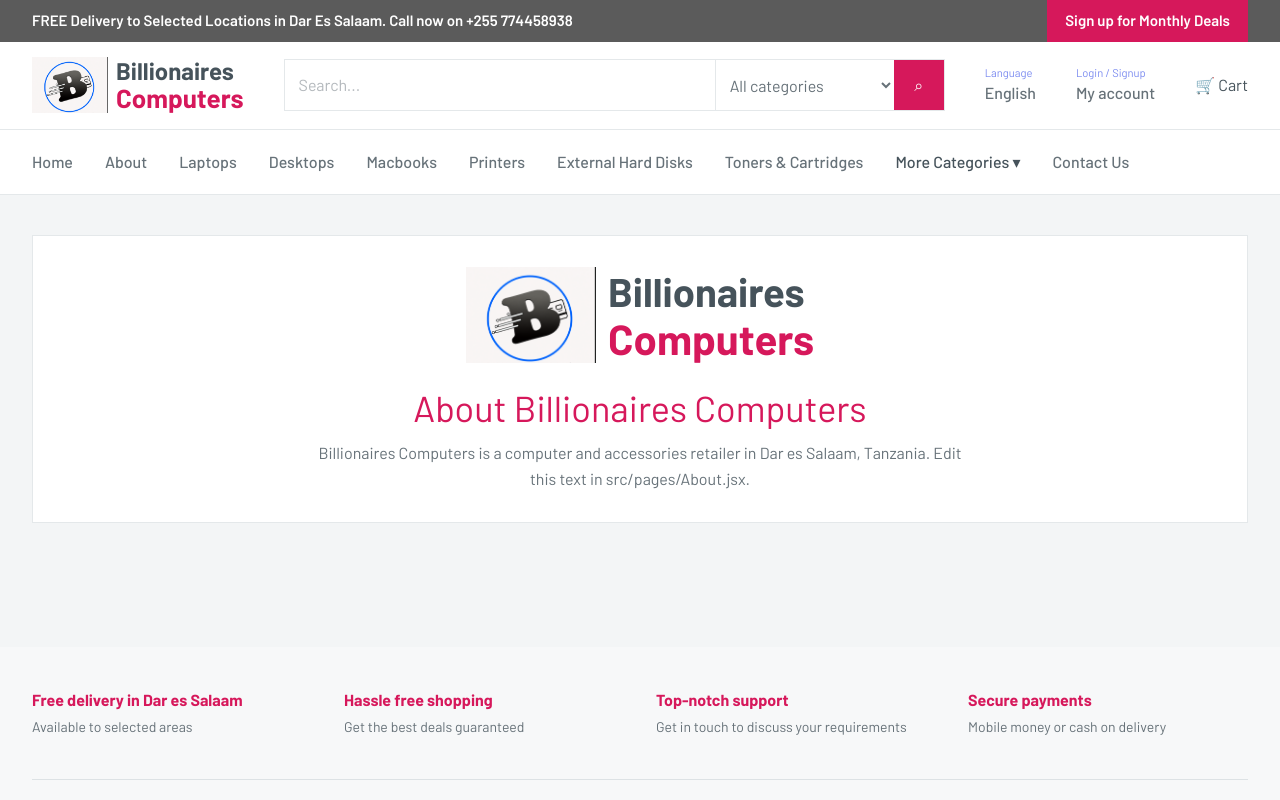
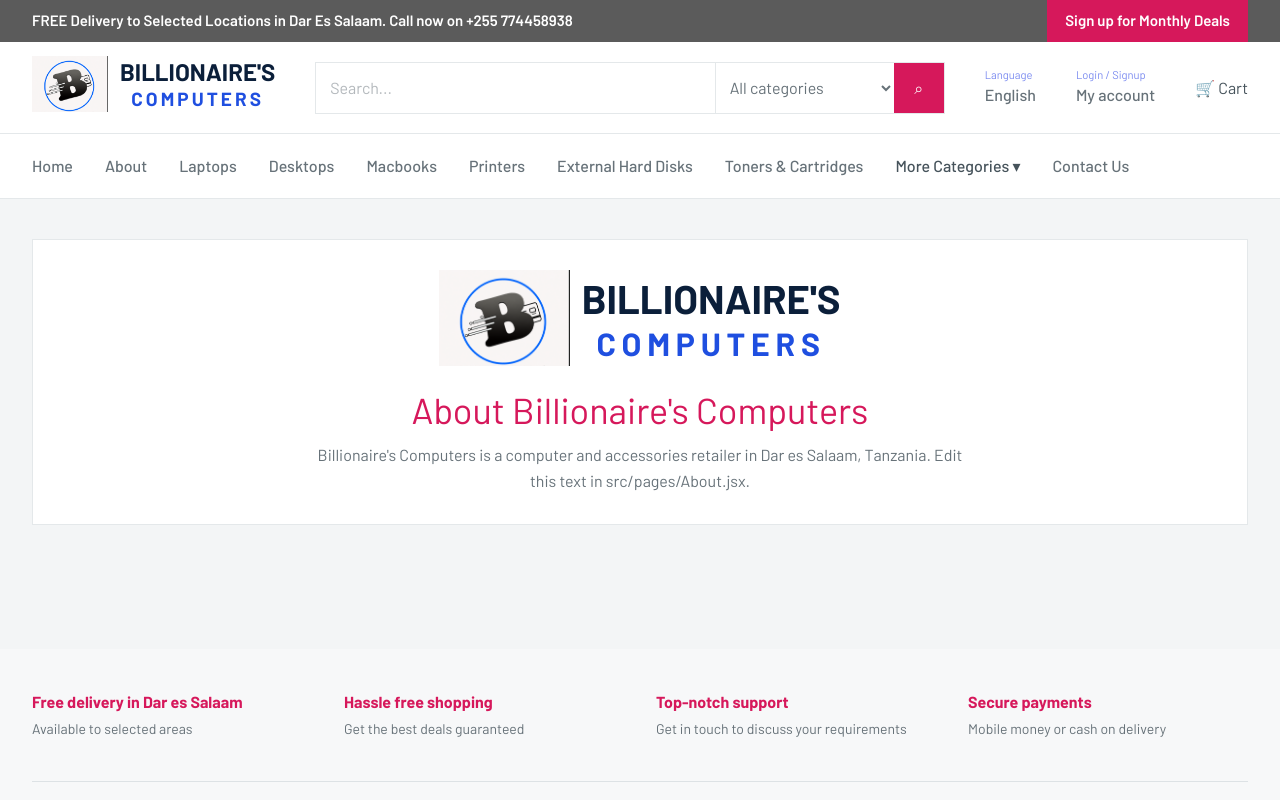
Before and after one commit to norbzCk/Computers-Store, a React (Vite) app: page /about in a window 1280 px wide. Shown: the top 800 px of the page. Built offline with nearby package versions, Linux system fonts and the light colour scheme.

Commit message:
feat: update brand wordmark and unify logo component

```diff
--- a/index.html
+++ b/index.html
@@ -3,7 +3,10 @@
   <head>
     <meta charset="UTF-8" />
     <meta name="viewport" content="width=device-width, initial-scale=1" />
-    <title>Billionaires Computers</title>
+    <title>Billionaire's Computers</title>
+    <meta name="description" content="Billionaire's Computers – laptops, desktops, Macbooks, printers and accessories in Dar es Salaam, Tanzania." />
+    <meta property="og:title" content="Billionaire's Computers" />
+    <meta property="og:description" content="Laptops, desktops, Macbooks, printers and accessories in Dar es Salaam, Tanzania." />
     <link rel="preconnect" href="https://fonts.googleapis.com" />
     <link href="https://fonts.googleapis.com/css2?family=Barlow:wght@400;500;600;700&display=swap" rel="stylesheet" />
   </head>
--- a/src/components/Footer.jsx
+++ b/src/components/Footer.jsx
@@ -1,6 +1,6 @@
 import { Link } from 'react-router-dom'
 import { site } from '../data'
-import logo from '../assets/Billionaire\'s computers logo.png'
+import Logo from './Logo'
 
 export default function Footer() {
   return (
@@ -11,13 +11,7 @@
         </div>
         <div className="grid grid-cols-1 md:grid-cols-3 gap-8 md:gap-10 lg:gap-12 py-8 sm:py-10">
           <div>
-            <div className="flex items-center gap-2 mb-3">
-              <img src={logo} alt="Billionaires Computers" className="h-10 w-auto" />
-              <div className="leading-tight">
-                <div className="font-bold text-[16px] text-ink">Billionaires</div>
-                <div className="font-bold text-[18px] text-brand -mt-0.5">Computers</div>
-              </div>
-            </div>
+            <Logo size="sm" className="mb-3" />
             <h4 className="text-brand uppercase text-sm mb-2">About {site.name}</h4>
             <p className="text-sm">{site.name} sells computers and accessories in {site.address}. Call us on {site.phone} for more info.</p>
           </div>
--- a/src/components/Header.jsx
+++ b/src/components/Header.jsx
@@ -3,7 +3,7 @@
 import { cats, moreCats, site } from '../data'
 import { useCart } from '../context/CartContext'
 import { catName } from '../utils'
-import logo from '../assets/Billionaire\'s computers logo.png'
+import Logo from './Logo'
 
 export default function Header() {
   const { items, setOpen } = useCart()
@@ -24,12 +24,8 @@
       <div className="sticky top-0 z-20">
         <div className="bg-white border-b border-line">
           <div className="max-w-[1280px] mx-auto px-4 sm:px-6 lg:px-8 flex flex-wrap lg:flex-nowrap items-center gap-4 lg:gap-8 xl:gap-10 py-3 sm:py-[14px]">
-            <Link to="/" className="flex items-center gap-2">
-              <img src={logo} alt="Billionaires Computers" className="h-10 sm:h-12 lg:h-14 w-auto" />
-              <div className="leading-tight">
-                <div className="font-bold text-[18px] sm:text-[22px] lg:text-[24px] text-ink">Billionaires</div>
-                <div className="font-bold text-[20px] sm:text-[24px] lg:text-[26px] text-brand -mt-1">Computers</div>
-              </div>
+            <Link to="/" aria-label="Billionaire's Computers home">
+              <Logo />
             </Link>
             <form className="flex-1 w-full lg:w-auto order-3 lg:order-none flex bg-white border border-line" onSubmit={go}>
               <input placeholder="Search..." value={q} onChange={(e) => setQ(e.target.value)} className="flex-1 border-0 px-3 sm:px-[14px] py-2.5 sm:py-3 outline-0 min-w-0" />
--- /dev/null
+++ b/src/components/Logo.jsx
@@ -0,0 +1,37 @@
+import logo from '../assets/Billionaire\'s computers logo.png'
+
+const sizes = {
+  sm: {
+    img: 'h-10',
+    line1: 'text-[16px]',
+    line2: 'text-[13px] tracking-[0.18em]',
+  },
+  md: {
+    img: 'h-10 sm:h-12 lg:h-14',
+    line1: 'text-[18px] sm:text-[21px] lg:text-[24px]',
+    line2: 'text-[14px] sm:text-[17px] lg:text-[19px] tracking-[0.16em]',
+  },
+  lg: {
+    img: 'h-16 sm:h-20 lg:h-24',
+    line1: 'text-[26px] sm:text-[34px] lg:text-[40px]',
+    line2: 'text-[21px] sm:text-[27px] lg:text-[32px] tracking-[0.18em]',
+  },
+}
+
+export default function Logo({ size = 'md', className = '' }) {
+  const s = sizes[size] || sizes.md
+
+  return (
+    <span className={`inline-flex items-center gap-2 sm:gap-3 ${className}`.trim()}>
+      <img src={logo} alt="Billionaire's Computers" className={`${s.img} w-auto shrink-0`} />
+      <span className="flex flex-col items-center text-center leading-tight">
+        <span className={`font-bold uppercase whitespace-nowrap text-[color:var(--brand-navy)] ${s.line1}`}>
+          Billionaire's
+        </span>
+        <span className={`font-bold uppercase whitespace-nowrap text-[color:var(--brand-blue)] ${s.line2}`}>
+          Computers
+        </span>
+      </span>
+    </span>
+  )
+}
--- a/src/data.js
+++ b/src/data.js
@@ -1,6 +1,6 @@
 // Edit this file to change store details, categories and products.
 export const site = {
-  name: 'Billionaires Computers',
+  name: "Billionaire's Computers",
   phone: '+255 774458938',
   email: 'info@billionaires.co.tz',
   hours: ['Monday - Friday 9am to 5pm', 'Saturday 10am to 2pm'],
--- a/src/index.css
+++ b/src/index.css
@@ -1,4 +1,9 @@
 @import "tailwindcss";
+
+:root {
+  --brand-navy: #0b1f3a;
+  --brand-blue: #1f4fe0;
+}
 
 @theme {
   --color-brand: #d6185b;
--- a/src/pages/About.jsx
+++ b/src/pages/About.jsx
@@ -1,16 +1,12 @@
 import { site } from '../data'
-import logo from '../assets/Billionaire\'s computers logo.png'
+import Logo from '../components/Logo'
 
 export default function About() {
   return (
     <div className="max-w-[1280px] mx-auto px-4 sm:px-6 lg:px-8 py-10 sm:py-[40px] pb-12 sm:pb-[60px]">
       <div className="bg-white border border-line p-5 sm:p-[30px]">
-        <div className="flex items-center justify-center gap-3 mb-6">
-          <img src={logo} alt="Billionaires Computers" className="h-16 sm:h-20 lg:h-24 w-auto" />
-          <div className="leading-tight">
-            <div className="font-bold text-[26px] sm:text-[34px] lg:text-[40px] text-ink">Billionaires</div>
-            <div className="font-bold text-[28px] sm:text-[36px] lg:text-[42px] text-brand -mt-1">Computers</div>
-          </div>
+        <div className="flex items-center justify-center mb-6">
+          <Logo size="lg" />
         </div>
         <h1 className="text-2xl sm:text-3xl md:text-4xl text-brand mb-3 text-center">About {site.name}</h1>
         <p className="text-center max-w-2xl mx-auto">{site.name} is a computer and accessories retailer in {site.address}. Edit this text in src/pages/About.jsx.</p>
```
Also changed, not shown: 1 other file (tests, documents, lock files or other folders).
